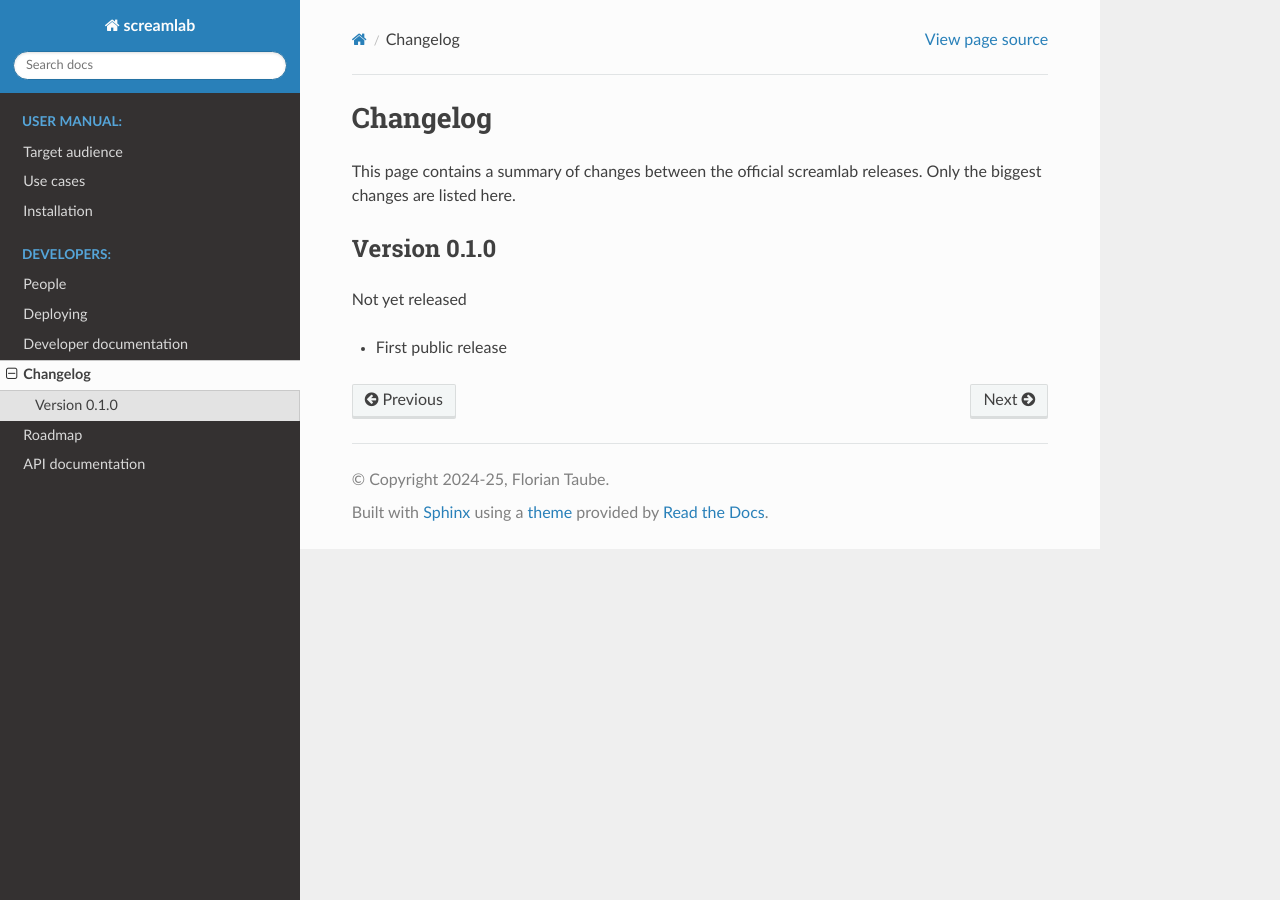
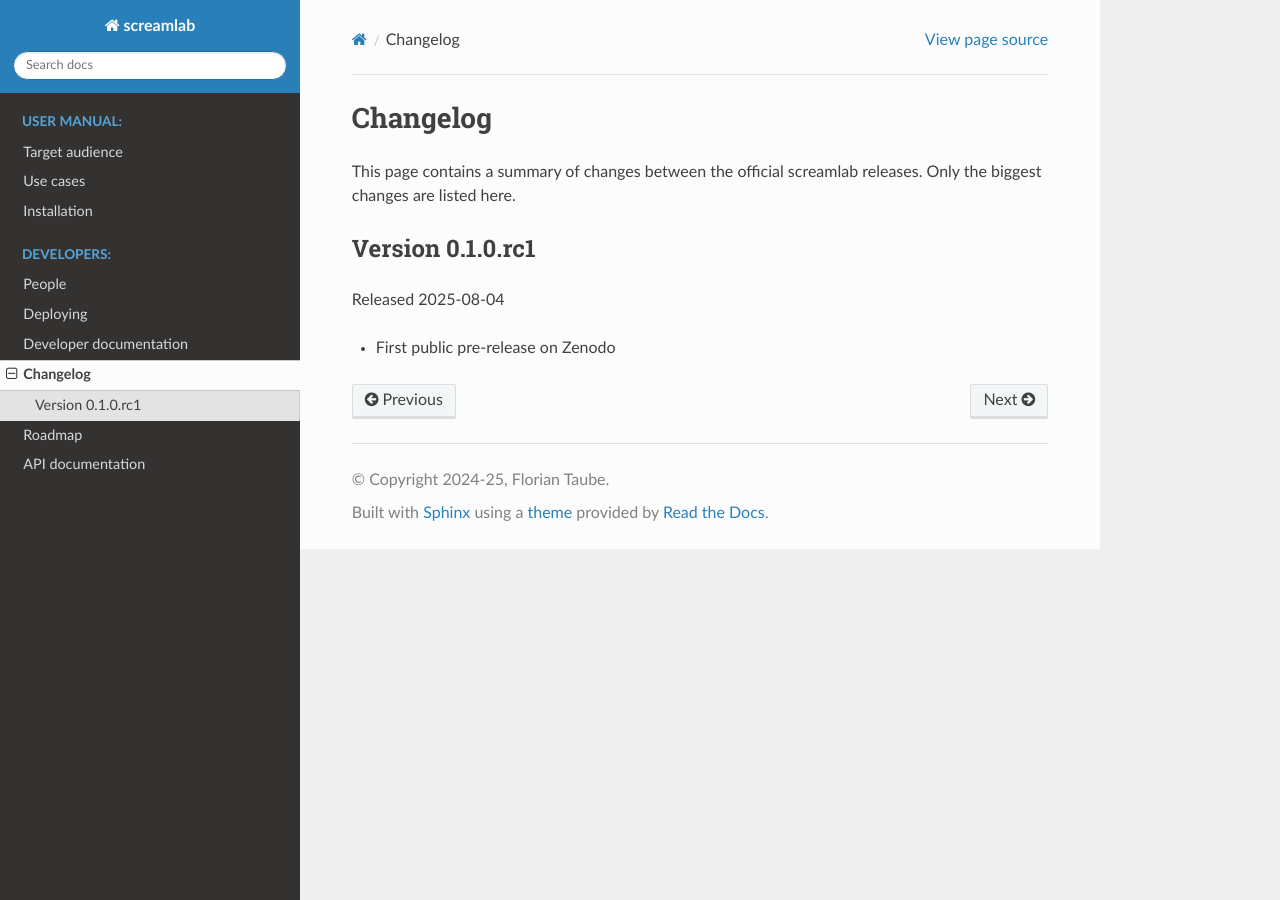
Before and after one commit to FlorianTaube/screamlab, a Sphinx documentation site: the page built from docs/changelog.rst, in a window 1280 px wide. Built offline with Sphinx 7.4.7 and the Read the Docs theme 3.1.0, drawn with Linux system fonts in a browser that asks for light colours.

Commit message:
release 'cat VERSION'

```diff
--- a/docs/changelog.rst
+++ b/docs/changelog.rst
@@ -5,9 +5,9 @@ Changelog
 This page contains a summary of changes between the official screamlab releases. Only the biggest changes are listed here.
 
 
-Version 0.1.0
+Version 0.1.0.rc1
 =============
 
-Not yet released
+Released 2025-08-04
 
-* First public release
+* First public pre-release on Zenodo
--- a/docs/roadmap.rst
+++ b/docs/roadmap.rst
@@ -5,8 +5,8 @@ Roadmap
 A few ideas how to develop the project further, currently a list as a reminder for the main developers themselves, in no particular order, though with a tendency to list more important aspects first:
 
 
-For version 0.2
-===============
+For version 0.2.0
+=================
 
 * Expanding the spectral decomposition to more complicated lineshapes, including CSA or NQI.
 * Allowing SCREAM-DNP buildup fitting to be performed under the assumption of Solomon equations.
```
Also changed, not shown: 1 other file.
